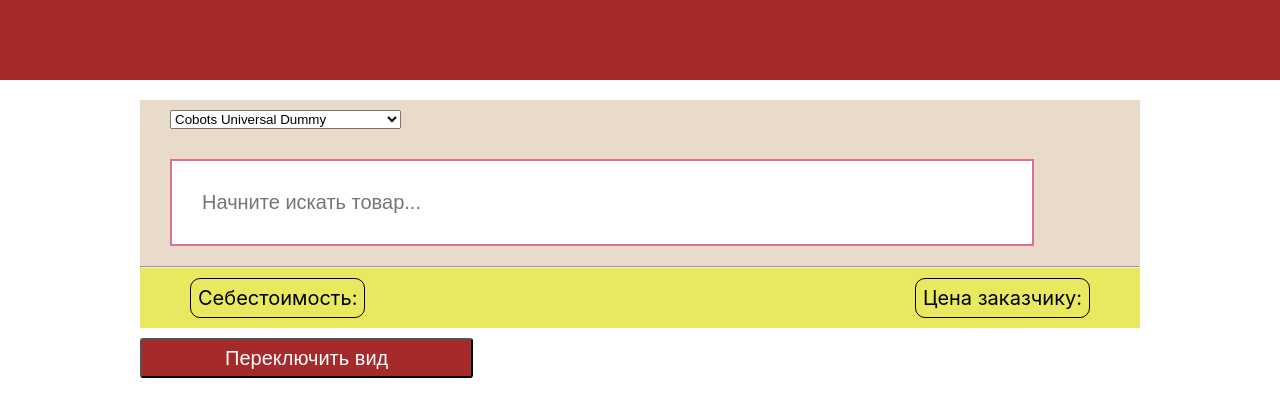
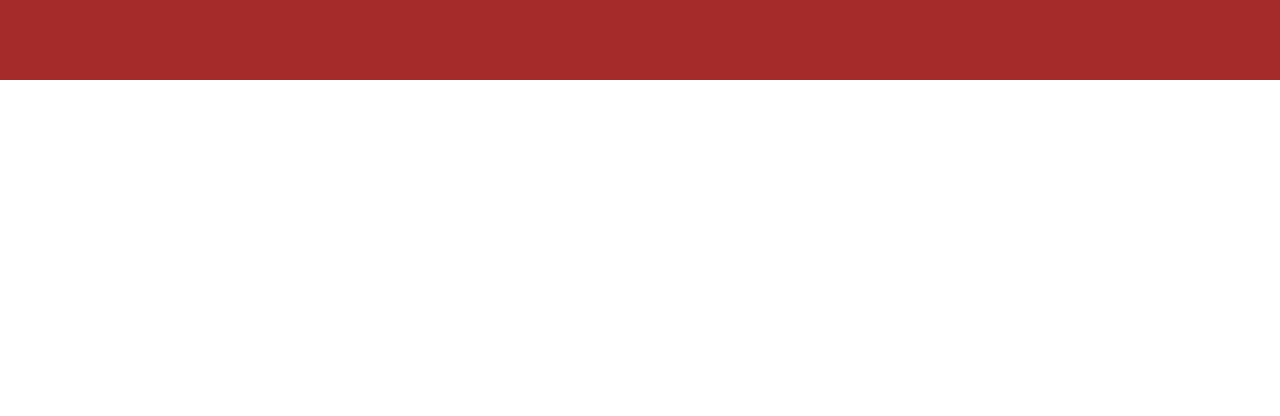
Before and after one commit to kp-app/kp-app-frontend, a React (Vite) app in the folder frontend/: page / in a window 1280 px wide. Shown: the top 416 px of the page. Built offline with nearby package versions, Linux system fonts and the light colour scheme.

Commit message:
Add auth to display logic

```diff
--- a/frontend/src/App.jsx
+++ b/frontend/src/App.jsx
@@ -1,33 +1,49 @@
-import { ItemCard } from './components/ItemCard/ItemCard'
+import {ItemCard} from './components/ItemCard/ItemCard'
 import './App.css'
-import { CreateTableButton } from './components/SwitchToTableButton'
-import { AddedItems } from './components/AddedItems/AddedItems'
-import { Total } from './components/Total'
-import { useSelector } from 'react-redux'
-import { TableOutput } from './components/TableOutput/TableOutput'
+import {CreateTableButton} from './components/SwitchToTableButton'
+import {AddedItems} from './components/AddedItems/AddedItems'
+import {Total} from './components/Total'
+import {useSelector} from 'react-redux'
+import {TableOutput} from './components/TableOutput/TableOutput'
+import styled from "styled-components";
+
+
+const Items = (props) => {
+    const isCards = useSelector(state => state.products.tableView)
+    return (
+        <div>
+            <div className="items">
+                <ItemCard/>
+            </div>
+            <CreateTableButton/>
+            {!isCards && <AddedCards/>}
+            {isCards && <TableOutput/>}
+        </div>
+    )
+}
+
+const TRedWrapper = styled.div``
 
 const AddedCards = (props) => {
     return (
         <div className="added_items">
-    <Total />
-    <AddedItems />
+            <Total/>
+            <AddedItems/>
         </div>
-)}
+    )
+}
 
 function App() {
-  const isCards = useSelector(state => state.products.tableView)
+    const isAuthenticated = useSelector(state => state.auth.token)
 
 
     return (
         <div className="App">
-      <div className="items">
-        <ItemCard />
-      </div>
-      <CreateTableButton />
-      {!isCards && <AddedCards />}
-      {isCards && <TableOutput />}
+            {isAuthenticated && <Items/>}
+            {!isAuthenticated && <TRedWrapper/>}
         </div>
     )
+
 }
 
 export default App
```
Lines whose indentation alone changed are shown as unchanged.
